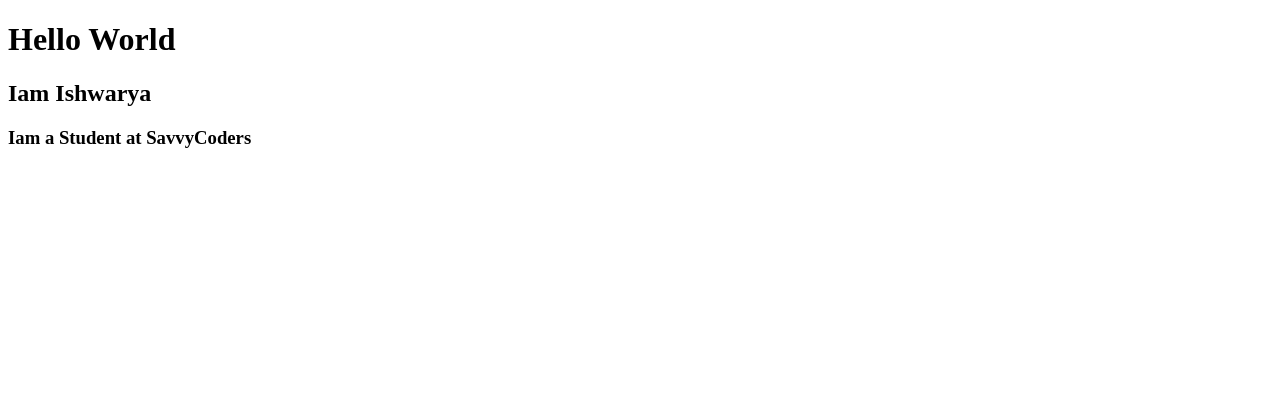
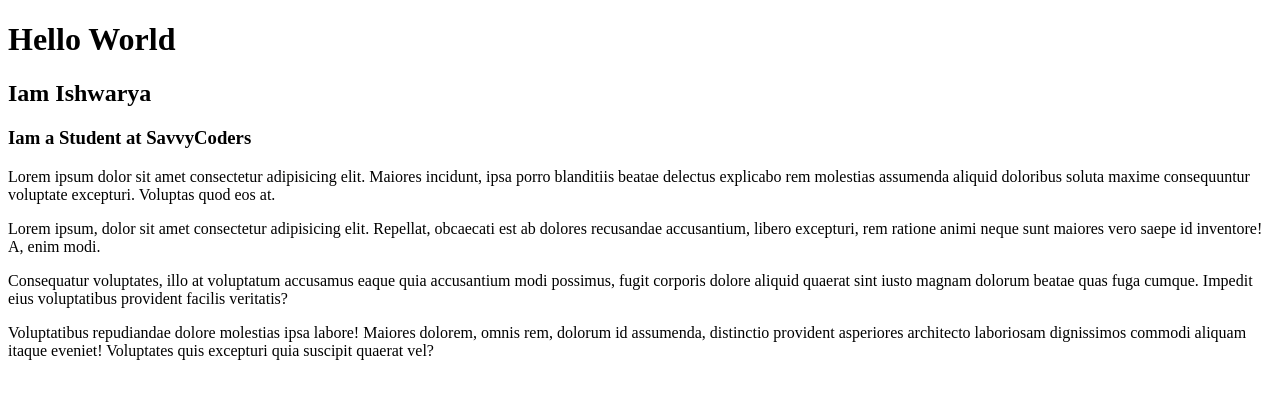
Before and after one commit to ishwarya-shrisha/portfolio-project, a website: page index.html in a window 1280 px wide. Drawn offline with Linux system fonts and the light colour scheme.

Commit message:
Add Lorem content to page.

```diff
--- a/index.html
+++ b/index.html
@@ -10,5 +10,11 @@
     <h1>Hello World</h1>
     <h2>Iam Ishwarya</h2>
     <h3>Iam a Student at SavvyCoders</h3>
+
+    <p>Lorem ipsum dolor sit amet consectetur adipisicing elit. Maiores incidunt, ipsa porro blanditiis beatae delectus explicabo rem molestias assumenda aliquid doloribus soluta maxime consequuntur voluptate excepturi. Voluptas quod eos at.</p>
+
+    <p>Lorem ipsum, dolor sit amet consectetur adipisicing elit. Repellat, obcaecati est ab dolores recusandae accusantium, libero excepturi, rem ratione animi neque sunt maiores vero saepe id inventore! A, enim modi.</p>
+    <p>Consequatur voluptates, illo at voluptatum accusamus eaque quia accusantium modi possimus, fugit corporis dolore aliquid quaerat sint iusto magnam dolorum beatae quas fuga cumque. Impedit eius voluptatibus provident facilis veritatis?</p>
+    <p>Voluptatibus repudiandae dolore molestias ipsa labore! Maiores dolorem, omnis rem, dolorum id assumenda, distinctio provident asperiores architecto laboriosam dignissimos commodi aliquam itaque eveniet! Voluptates quis excepturi quia suscipit quaerat vel?</p>
 </body>
 </html>
```
